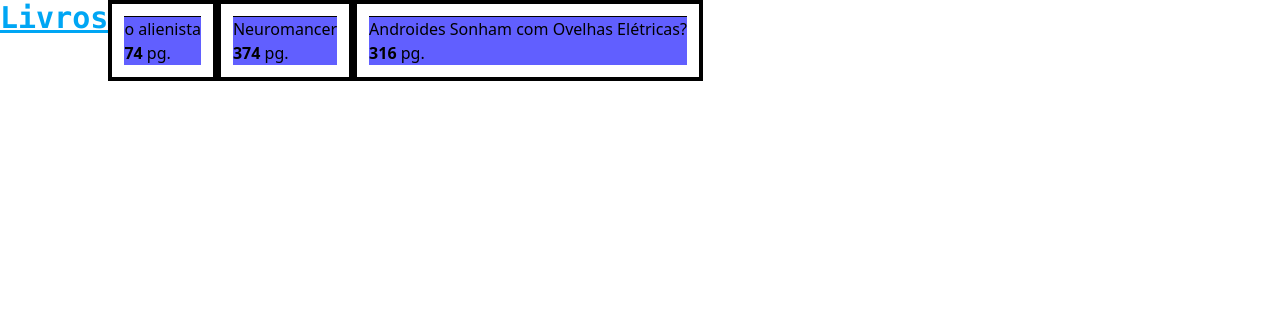
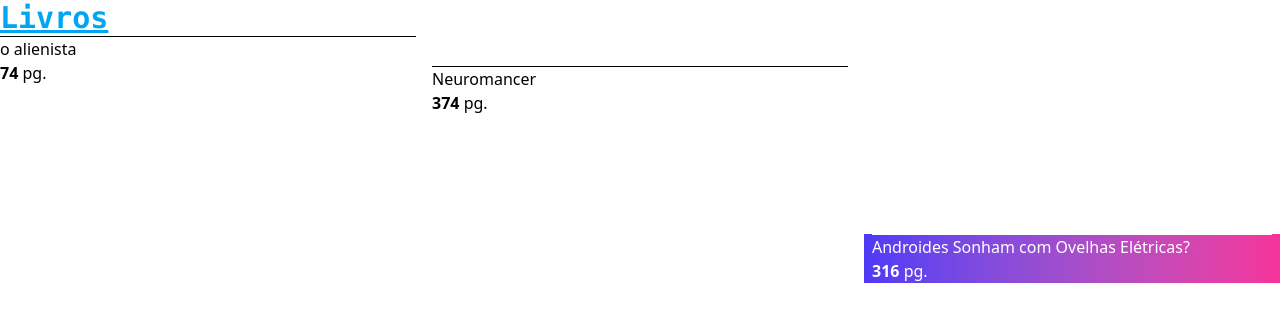
Before and after one commit to Victorjbs97/poo-exemplos, a PHP site: page /exercicios.php in a window 1280 px wide. Shown: the top 322 px of the page. Run offline with PHP 8.4, Linux system fonts and the light colour scheme.

Commit message:
TailWindCss

```diff
--- a/exercicios.php
+++ b/exercicios.php
@@ -27,22 +27,22 @@
     <title>Livros</title>
 </head>
 <body>
-    <section class="flex flex-row ...">
+    <h1 class="text-3xl font-bold underline text-sky-500 font-mono ...">Livros</h1>
+    <section class="columns-3 ...">
 
-        <h1 class="text-3xl font-bold underline text-sky-500 font-mono ...">Livros</h1>
-        <div class="border-4 bg-indigo-500 bg-clip-content p-3">
+        <div class="aspect-3/2 ...">
             <hr>
             <h2><?=$livro1->titulo?></h2>
             <p><b><?=$livro1->paginas?></b> pg.</p>
         </div>
 
-        <div class="border-4 bg-indigo-500 bg-clip-content p-3">
+        <div class="aspect-square ...">
             <hr>
             <h2><?=$livro2->titulo?></h2>
             <p><b><?=$livro2->paginas?></b> pg.</p>
         </div>
 
-        <div class="border-4 bg-indigo-500 bg-clip-content p-3">
+        <div class="box-decoration-slice bg-linear-to-r from-indigo-600 to-pink-500 px-2 text-white ...">
             <hr>
             <h2><?=$livro3->titulo?></h2>
             <p><b><?=$livro3->paginas?></b> pg.</p>
```
